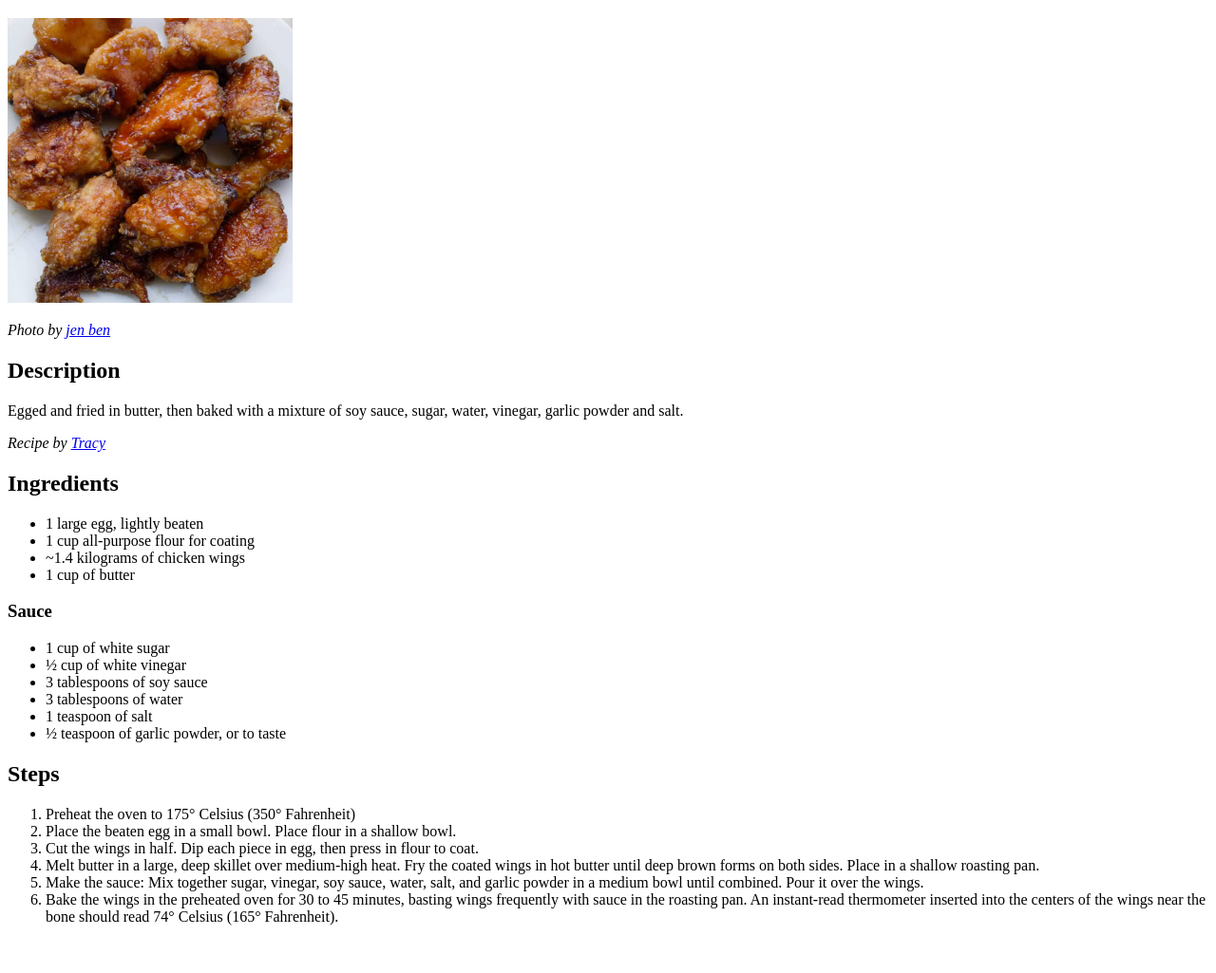
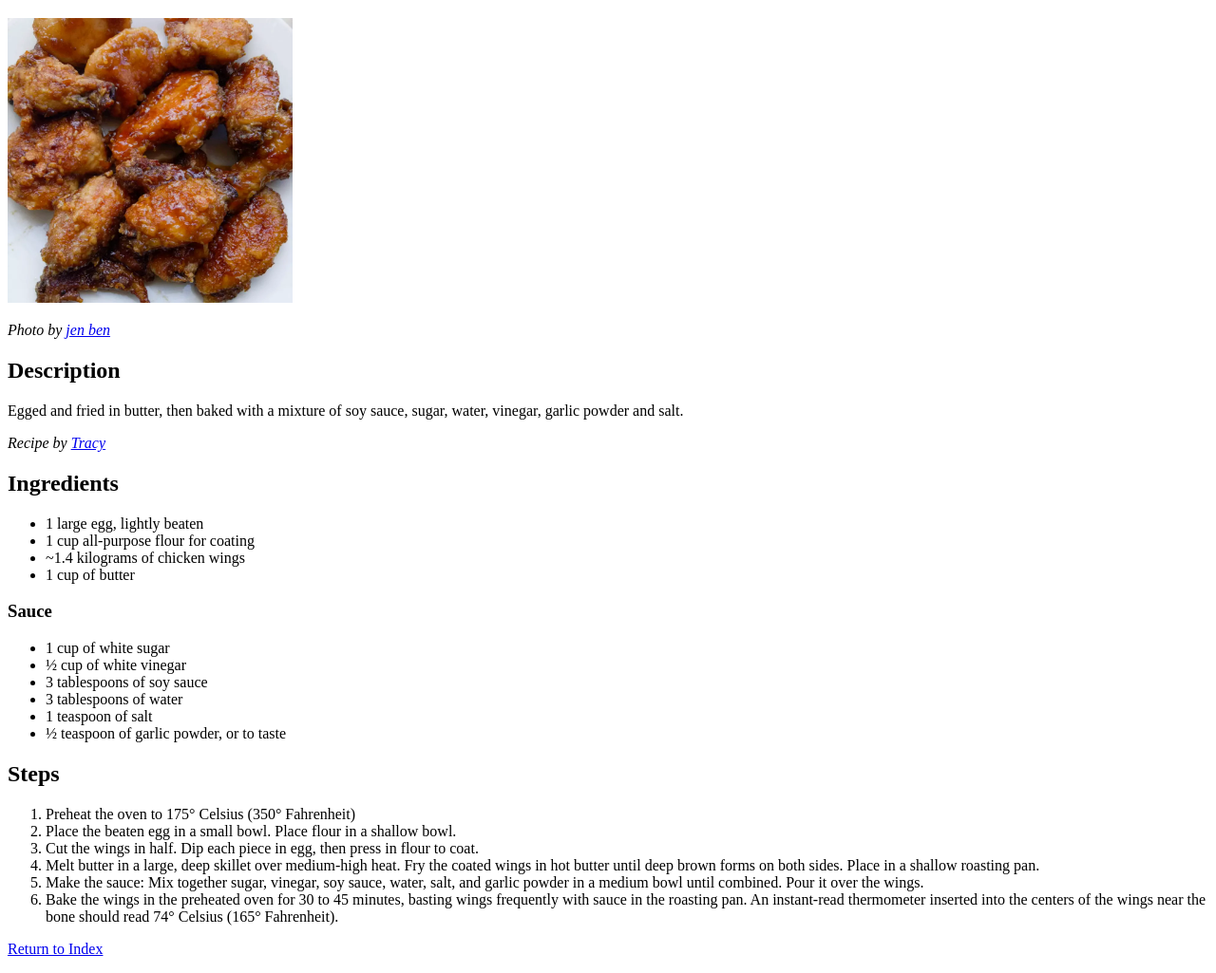
Before and after one commit to 101113608/odin-recipes, a plain HTML site: page recipes/chicken-wings.html in a window 1280 px wide. Shown: the part 61-1086 px from the top of the page at 95% size. Before the commit the page ends 1052 px from the top, so only its background shows below. Drawn offline with Linux system fonts and the light colour scheme.

Commit message:
Add link to return to index to all recipe pages

```diff
--- a/recipes/chicken-wings.html
+++ b/recipes/chicken-wings.html
@@ -49,6 +49,7 @@
             roasting pan. An instant-read thermometer inserted into the centers of the wings near the bone should read
             74° Celsius (165° Fahrenheit).</li>
     </ol>
+    <p><a href="../index.html">Return to Index</a></p>
 </body>
 
 </html>
```
Also changed, not shown: recipes/fancy-ramen.html (+1 -0 lines), recipes/fried-shrimp.html (+1 -0 lines).
